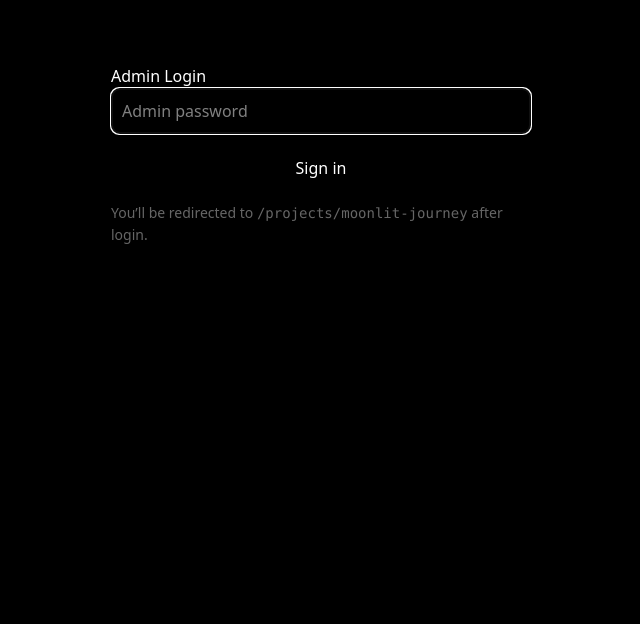
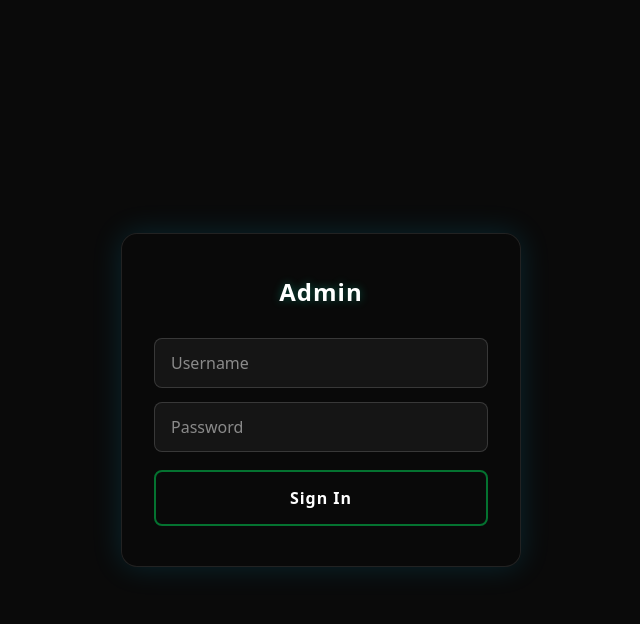
Before and after one commit to rdionian/robbworks-render, a Next.js app: page /admin/login in a window 1280 px wide. Shown: the top 624 px of the page, without its empty margins (319-959 px from the left). Built offline with nearby package versions, Linux system fonts and the light colour scheme.

Commit message:
admin page update

```diff
--- a/app/admin/login/page.jsx
+++ b/app/admin/login/page.jsx
@@ -3,16 +3,16 @@
 import { useEffect, useState } from "react";
 import { useRouter } from "next/navigation";
 
-// Optional: make sure this page isn't pre-rendered statically
 export const dynamic = "force-dynamic";
 
 export default function AdminLoginPage() {
   const router = useRouter();
+  const [username, setUsername] = useState("");
   const [password, setPassword] = useState("");
   const [busy, setBusy] = useState(false);
-  const [nextUrl, setNextUrl] = useState("/projects/moonlit-journey"); // default target
+  const [error, setError] = useState("");
+  const [nextUrl, setNextUrl] = useState("/projects/moonlit-journey");
 
-  // Read ?next=... from the URL safely without useSearchParams
   useEffect(() => {
     try {
       const search = typeof window !== "undefined" ? window.location.search : "";
@@ -26,19 +26,20 @@ export default function AdminLoginPage() {
 
   async function handleLogin(e) {
     e.preventDefault();
+    setError("");
     setBusy(true);
     try {
       const res = await fetch("/api/admin/login", {
         method: "POST",
         headers: { "Content-Type": "application/json" },
         credentials: "same-origin",
-        body: JSON.stringify({ password }),
+        body: JSON.stringify({ username, password }),
       });
       if (res.ok) {
-        router.replace(nextUrl); // go to echoes-of-the-goddess (or ?next=...)
+        router.replace(nextUrl);
       } else {
-        const { error } = await res.json().catch(() => ({}));
-        alert(error || "Invalid password");
+        const { error: msg } = await res.json().catch(() => ({}));
+        setError(msg || "Invalid credentials");
       }
     } finally {
       setBusy(false);
@@ -46,25 +47,111 @@ export default function AdminLoginPage() {
   }
 
   return (
-    <main style={{ maxWidth: 420, margin: "4rem auto", fontFamily: "system-ui" }}>
-      <h1>Admin Login</h1>
-      <form onSubmit={handleLogin} style={{ display: "grid", gap: 12 }}>
+    <main style={{
+      minHeight: "100vh",
+      display: "flex",
+      alignItems: "center",
+      justifyContent: "center",
+      background: "#0a0a0a",
+      fontFamily: "system-ui, sans-serif",
+    }}>
+      <div style={{
+        background: "rgba(10, 10, 10, 0.85)",
+        border: "1px solid rgba(255, 255, 255, 0.1)",
+        borderRadius: 16,
+        padding: "2.5rem 2rem",
+        width: "100%",
+        maxWidth: 400,
+        boxShadow: "0 0 30px rgba(0, 200, 255, 0.15)",
+        backdropFilter: "blur(8px)",
+      }}>
+        <h1 style={{
+          color: "#fff",
+          fontSize: "1.5rem",
+          fontWeight: 700,
+          marginBottom: "1.75rem",
+          textAlign: "center",
+          letterSpacing: 1,
+          textShadow: "0 0 10px rgba(0, 255, 200, 0.3)",
+        }}>
+          Admin
+        </h1>
+
+        <form onSubmit={handleLogin} style={{ display: "flex", flexDirection: "column", gap: 14 }}>
+          <input
+            type="text"
+            placeholder="Username"
+            value={username}
+            onChange={(e) => setUsername(e.target.value)}
+            required
+            autoFocus
+            autoComplete="username"
+            style={{
+              padding: "0.75rem 1rem",
+              borderRadius: 8,
+              border: "1px solid rgba(255, 255, 255, 0.15)",
+              background: "rgba(255, 255, 255, 0.05)",
+              color: "#fff",
+              fontSize: "1rem",
+              outline: "none",
+            }}
+          />
           <input
             type="password"
-          placeholder="Admin password"
+            placeholder="Password"
             value={password}
             onChange={(e) => setPassword(e.target.value)}
             required
-          autoFocus
-          style={{ padding: 10, borderRadius: 8, border: "1px solid #ccc" }}
+            autoComplete="current-password"
+            style={{
+              padding: "0.75rem 1rem",
+              borderRadius: 8,
+              border: "1px solid rgba(255, 255, 255, 0.15)",
+              background: "rgba(255, 255, 255, 0.05)",
+              color: "#fff",
+              fontSize: "1rem",
+              outline: "none",
+            }}
           />
-        <button type="submit" disabled={busy} style={{ padding: 10, borderRadius: 8 }}>
-          {busy ? "Signing in…" : "Sign in"}
+
+          {error && (
+            <p style={{ color: "#ff6b6b", fontSize: "0.875rem", margin: 0 }}>{error}</p>
+          )}
+
+          <button
+            type="submit"
+            disabled={busy}
+            style={{
+              marginTop: 4,
+              padding: "0.85rem",
+              borderRadius: 8,
+              border: "2px solid rgba(0, 200, 80, 0.55)",
+              background: "transparent",
+              color: "#fff",
+              fontSize: "1rem",
+              fontWeight: 700,
+              letterSpacing: 1,
+              cursor: busy ? "not-allowed" : "pointer",
+              opacity: busy ? 0.6 : 1,
+              transition: "box-shadow 0.25s ease, background 0.25s ease, color 0.25s ease",
+            }}
+            onMouseEnter={(e) => {
+              if (!busy) {
+                e.currentTarget.style.background = "rgba(0, 200, 80, 0.1)";
+                e.currentTarget.style.boxShadow = "0 0 20px rgba(0, 200, 80, 0.3)";
+                e.currentTarget.style.color = "#4dff99";
+              }
+            }}
+            onMouseLeave={(e) => {
+              e.currentTarget.style.background = "transparent";
+              e.currentTarget.style.boxShadow = "none";
+              e.currentTarget.style.color = "#fff";
+            }}
+          >
+            {busy ? "Signing in…" : "Sign In"}
           </button>
         </form>
-      <p style={{ marginTop: 12, color: "#666", fontSize: 14 }}>
-        You’ll be redirected to <code>{nextUrl}</code> after login.
-      </p>
+      </div>
     </main>
   );
 }
--- a/app/api/admin/login/route.js
+++ b/app/api/admin/login/route.js
@@ -46,15 +46,16 @@ export async function POST(request) {
       return NextResponse.json({ error: "Too many attempts" }, { status: 429 });
     }
 
-    const { password } = await request.json();
-    if (typeof password !== "string") {
+    const { username, password } = await request.json();
+    if (typeof username !== "string" || typeof password !== "string") {
       return NextResponse.json({ error: "Invalid request" }, { status: 400 });
     }
 
+    const envUser = process.env.ADMIN_USERNAME || "";
     const envPass = process.env.ADMIN_PASSWORD || "";
-    const ok = safeEqual(password, envPass);
+    const ok = safeEqual(username, envUser) && safeEqual(password, envPass);
     if (!ok) {
-      return NextResponse.json({ error: "Invalid password" }, { status: 401 });
+      return NextResponse.json({ error: "Invalid credentials" }, { status: 401 });
     }
 
     // Minimal session payload: { sid, exp }
```
Lines whose indentation alone changed are shown as unchanged.
